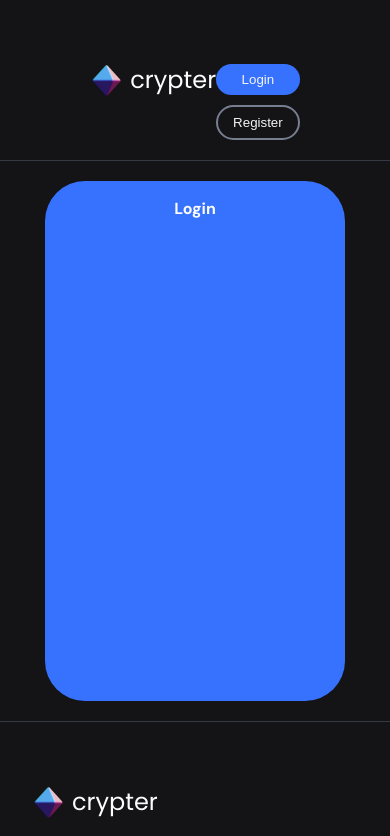
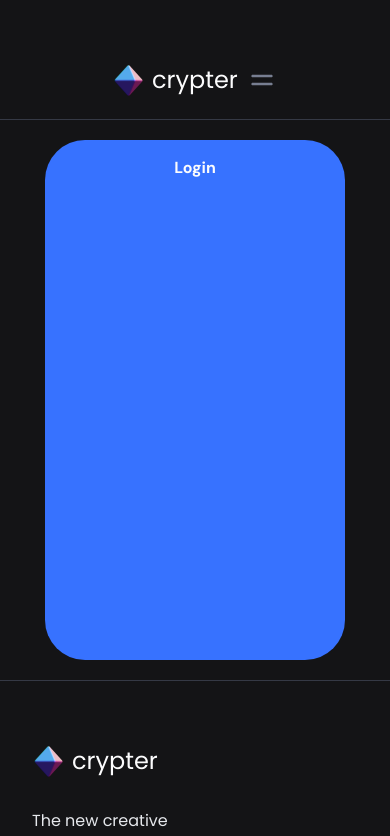
Before and after one commit to mserwo/sample-app, a React (Vite) app: page /login in a window 390 px wide. Shown: the top 836 px of the page. Built offline with nearby package versions, Linux system fonts and the light colour scheme.

Commit message:
fix(register): add buttons to header

```diff
--- a/src/components/header/header.module.scss
+++ b/src/components/header/header.module.scss
@@ -1,22 +1,14 @@
+@use "~/breakpoints";
 @use "~/colors";
-@use "~/breakpoints";
 @use "~/typography";
-
-// .wrapper {
-//     display: flex;
-//     justify-content: center;
-//     border-top: 1px solid colors.$neutrals3;
-//     padding: 0 80px;
-
-//     @include breakpoints.max-width("mobileL") {
-//       padding: 0 32px;
-//     }
-//   }
+@use "~/fonts";
 
 .wrapper {
   display: flex;
   border-bottom: 1px solid colors.$neutrals3;
   justify-content: center;
+  @include fonts.poppins;
+  @include typography.caption2;
 
   @include breakpoints.max-width("mobileL") {
     padding: 0 32px;
@@ -43,11 +35,11 @@
   display: flex;
   justify-content: space-between;
   gap: 10px;
-  @include typography.button2;
+  @include typography.caption2;
+  color: colors.$neutrals7;
 
   @include breakpoints.max-width("tablet") {
-    max-width: 1120px;
-    flex-direction: column;
+    display: none;
   }
 }
 
@@ -65,6 +57,10 @@
   background-color: colors.$neutrals4;
 }
 
+.loginButtonLink {
+  color: colors.$neutrals7;
+}
+
 .registerButton {
   cursor: pointer;
   color: colors.$neutrals7;
@@ -78,3 +74,17 @@
 .registerButton:hover {
   background-color: colors.$neutrals4;
 }
+
+.registerButtonLink {
+  color: colors.$neutrals7;
+}
+
+.menuMobile {
+  display: flex;
+  justify-content: center;
+  align-items: center;
+
+  @include breakpoints.min-width("tablet") {
+    display: none;
+  }
+}
--- a/src/components/header/header.tsx
+++ b/src/components/header/header.tsx
@@ -1,6 +1,7 @@
 import React from "react";
 import { Logo } from "../logo";
 import styles from "./header.module.scss";
+import { MenuMobile } from "./mobile-menu/mobile-menu";
 
 export const Header = () => {
   return (
@@ -9,15 +10,18 @@ export const Header = () => {
         <Logo />
         <div className={styles.buttons}>
           <button className={styles.loginButton}>
-            <a className={styles.link} href="/login">
+            <a className={styles.loginButtonLink} href="/login">
               Login
             </a>
           </button>
           <button className={styles.registerButton}>
-            <a className={styles.registerButton_a} href="/register">
+            <a className={styles.registerButtonLink} href="/register">
               Register
             </a>
           </button>
+        </div>
+        <div className={styles.menuMobile}>
+          <MenuMobile />
         </div>
       </div>
     </header>
--- /dev/null
+++ b/src/components/header/mobile-menu/mobile-menu.module.scss
@@ -0,0 +1,38 @@
+@use "~/breakpoints";
+@use "~/colors";
+@use "~/typography";
+@use "~/fonts";
+
+.mobileMenu {
+  position: relative;
+}
+
+.menuButton {
+  background: none;
+  border: none;
+  cursor: pointer;
+  @include typography.button2;
+}
+
+.menuItems {
+  position: absolute;
+  width: 70px;
+
+  background-color: rgba(colors.$neutrals3, 0.7);
+}
+
+.menuItems li {
+  width: 100%;
+  height: auto;
+}
+
+.menuItems li:hover {
+  background-color: colors.$neutrals2;
+}
+
+.menuItems a {
+  display: block;
+  color: colors.$neutrals7;
+  text-decoration: none;
+  padding: 10px;
+}
--- /dev/null
+++ b/src/components/header/mobile-menu/mobile-menu.tsx
@@ -0,0 +1,31 @@
+import React, { useState } from "react";
+import styles from "./mobile-menu.module.scss";
+import { ReactComponent as MenuLine } from "../../../assets/images/Line.svg";
+
+export const MenuMobile = () => {
+  const [isOpen, setIsOpen] = useState(false);
+
+  const toggleMenu = () => {
+    setIsOpen(!isOpen);
+  };
+
+  return (
+    <div className={styles.mobileMenu}>
+      <div className={styles.menuButton} onClick={toggleMenu}>
+        <MenuLine />
+      </div>
+      {isOpen && (
+        <nav className={styles.menuItems}>
+          <ul>
+            <li>
+              <a href="/login">Login</a>
+            </li>
+            <li>
+              <a href="/register">Register</a>
+            </li>
+          </ul>
+        </nav>
+      )}
+    </div>
+  );
+};
--- a/src/index.scss
+++ b/src/index.scss
@@ -146,5 +146,5 @@ p {
 
 a {
   text-decoration: none;
-  color: colors.$neutrals7;
+  color: colors.$neutrals4;
 }
```
Also changed, not shown: src/assets/images/Line.svg (added).
